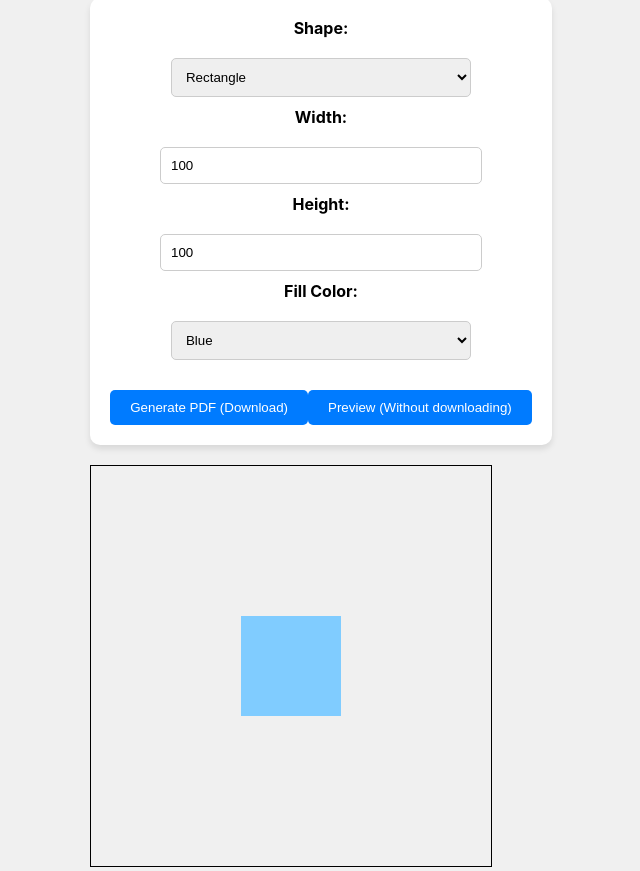
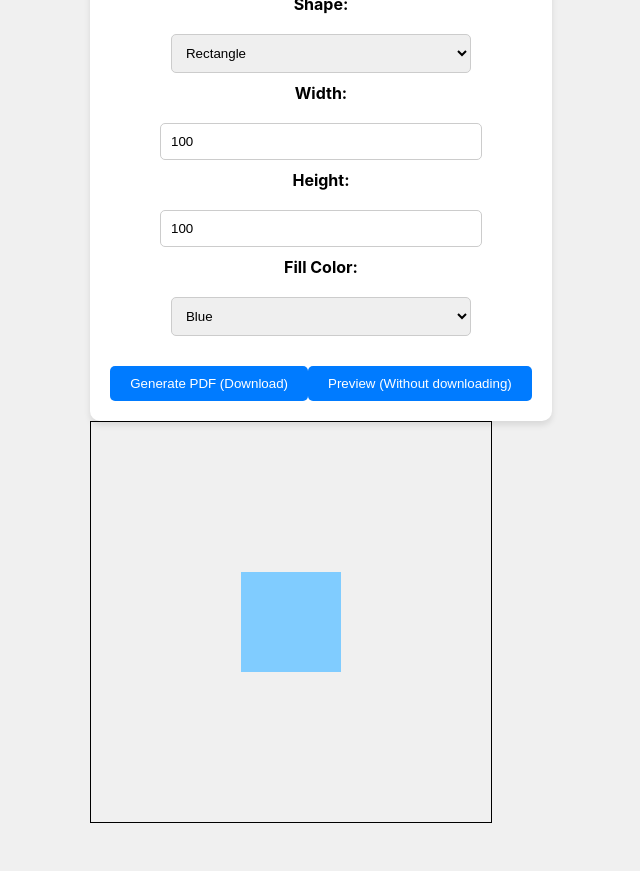
Before and after one commit to ImDXx/Drawing-app, a React (Create React App) app in the folder frontend/: page / in a window 1280 px wide. Shown: the whole page, without its empty margins (319-959 px from the left). After the commit the page ends 827 px from the top, so only its background shows below. Built offline with nearby package versions, Linux system fonts and the light colour scheme.

Commit message:
Refactored: Made component have less responsibility

```diff
--- a/frontend/src/App.tsx
+++ b/frontend/src/App.tsx
@@ -1,10 +1,52 @@
-import React from "react";
+import React, { useState } from "react";
 import ShapeForm from "./components/ShapeForm";
+import ShapeCanvas from "./components/ShapeCanvas";
+import axios from "axios";
 
 const App: React.FC = () => {
+  const [shape, setShape] = useState("rectangle");
+  const [size1, setSize1] = useState(100);
+  const [size2, setSize2] = useState(100);
+  const [color, setColor] = useState("blue");
+
+  const handleSubmit = async (action: string) => {
+    const data = { shape, size1, size2, color };
+    const endpoint = action === "preview" ? "http://127.0.0.1:5000/preview" : "http://127.0.0.1:5000/";
+    try {
+      const response = await axios.post(endpoint, data, {
+        responseType: "blob",
+      });
+      const fileURL = window.URL.createObjectURL(new Blob([response.data], { type: "application/pdf" }));
+
+      if (action === "preview") {
+        window.open(fileURL, "_blank");
+      } else {
+        const link = document.createElement("a");
+        link.href = fileURL;
+        link.download = "drawing_report.pdf";
+        document.body.appendChild(link);
+        link.click();
+        document.body.removeChild(link);
+      }
+    } catch (error) {
+      console.error("Error generating PDF:", error);
+    }
+  };
+
   return (
-    <div>
-      <ShapeForm />
+    <div className="container">
+      <ShapeForm
+        shape={shape}
+        setShape={setShape}
+        size1={size1}
+        setSize1={setSize1}
+        size2={size2}
+        setSize2={setSize2}
+        color={color}
+        setColor={setColor}
+        handleSubmit={handleSubmit}
+      />
+      <ShapeCanvas shape={shape} size1={size1} size2={size2} color={color} />
     </div>
   );
 };
--- /dev/null
+++ b/frontend/src/components/ShapeCanvas.tsx
@@ -0,0 +1,59 @@
+import React, { useEffect, useRef } from "react";
+
+interface ShapeCanvasProps {
+    shape: string;
+    size1: number;
+    size2: number;
+    color: string;
+}
+
+const ShapeCanvas: React.FC<ShapeCanvasProps> = ({ shape, size1, size2, color }) => {
+    const canvasRef = useRef<HTMLCanvasElement>(null);
+
+    const drawShape = () => {
+        const canvas = canvasRef.current;
+        if (!canvas) return;
+
+        const ctx = canvas.getContext("2d");
+        if (!ctx) return;
+
+        // Clear the canvas
+        ctx.clearRect(0, 0, canvas.width, canvas.height);
+
+        // Set the fill color based on the selected color
+        if (color === "blue") {
+            ctx.fillStyle = "rgb(128, 204, 255)"; // Matches Python's light blue (0.5, 0.8, 1)
+        } else if (color === "red") {
+            ctx.fillStyle = "rgb(255, 153, 153)"; // Matches Python's light red (1, 0.6, 0.6)
+        }
+
+        // Draw the selected shape
+        if (shape === "rectangle") {
+            ctx.fillRect(
+                (canvas.width - size1) / 2,
+                (canvas.height - size2) / 2,
+                size1,
+                size2
+            );
+        } else if (shape === "circle") {
+            ctx.beginPath();
+            ctx.arc(canvas.width / 2, canvas.height / 2, size1, 0, 2 * Math.PI);
+            ctx.fill();
+        } else if (shape === "triangle") {
+            ctx.beginPath();
+            ctx.moveTo(canvas.width / 2, canvas.height / 2 - size2 / 2);
+            ctx.lineTo(canvas.width / 2 - size1 / 2, canvas.height / 2 + size2 / 2);
+            ctx.lineTo(canvas.width / 2 + size1 / 2, canvas.height / 2 + size2 / 2);
+            ctx.closePath();
+            ctx.fill();
+        }
+    };
+
+    useEffect(() => {
+        drawShape();
+    }, [shape, size1, size2, color]);
+
+    return <canvas ref={canvasRef} width={400} height={400} style={{ border: "1px solid black" }}></canvas>;
+};
+
+export default ShapeCanvas;
--- a/frontend/src/components/ShapeForm.tsx
+++ b/frontend/src/components/ShapeForm.tsx
@@ -1,87 +1,29 @@
-import React, { useState, useEffect, useRef } from "react";
-import axios from "axios";
+import React from "react";
 
-const ShapeForm: React.FC = () => {
-    const [shape, setShape] = useState("rectangle");
-    const [size1, setSize1] = useState(100);
-    const [size2, setSize2] = useState(100);
-    const [color, setColor] = useState("blue");
-    const canvasRef = useRef<HTMLCanvasElement>(null);
-
-    // Function to draw the shape on the canvas
-    const drawShape = () => {
-        const canvas = canvasRef.current;
-        if (!canvas) return;
-
-        const ctx = canvas.getContext("2d");
-        if (!ctx) return;
-
-        // Clear the canvas
-        ctx.clearRect(0, 0, canvas.width, canvas.height);
-
-        // Set the fill color based on the selected color
-        if (color === "blue") {
-            ctx.fillStyle = "rgb(128, 204, 255)"; // Matches Python's light blue (0.5, 0.8, 1)
-        } else if (color === "red") {
-            ctx.fillStyle = "rgb(255, 153, 153)"; // Matches Python's light red (1, 0.6, 0.6)
+interface ShapeFormProps {
+    shape: string;
+    setShape: (value: string) => void;
+    size1: number;
+    setSize1: (value: number) => void;
+    size2: number;
+    setSize2: (value: number) => void;
+    color: string;
+    setColor: (value: string) => void;
+    handleSubmit: (action: string) => void;
 }
 
-        // Draw the selected shape
-        if (shape === "rectangle") {
-            ctx.fillRect(
-                (canvas.width - size1) / 2,
-                (canvas.height - size2) / 2,
+const ShapeForm: React.FC<ShapeFormProps> = ({
+    shape,
+    setShape,
     size1,
-                size2
-            );
-        } else if (shape === "circle") {
-            ctx.beginPath();
-            ctx.arc(canvas.width / 2, canvas.height / 2, size1, 0, 2 * Math.PI);
-            ctx.fill();
-        } else if (shape === "triangle") {
-            ctx.beginPath();
-            ctx.moveTo(canvas.width / 2, canvas.height / 2 - size2 / 2);
-            ctx.lineTo(canvas.width / 2 - size1 / 2, canvas.height / 2 + size2 / 2);
-            ctx.lineTo(canvas.width / 2 + size1 / 2, canvas.height / 2 + size2 / 2);
-            ctx.closePath();
-            ctx.fill();
-        }
-    };
-
-    // Redraw the shape whenever the inputs change
-    useEffect(() => {
-        drawShape();
-    }, [shape, size1, size2, color]);
-
-    const handleSubmit = async (action: string) => {
-        const data = { shape, size1, size2, color };
-        const endpoint = action === "preview" ? "http://127.0.0.1:5000/preview" : "http://127.0.0.1:5000/";
-        try {
-            const response = await axios.post(endpoint, data, {
-                responseType: "blob", // Ensure the response is treated as binary data
-            });
-            const fileURL = window.URL.createObjectURL(new Blob([response.data], { type: "application/pdf" }));
-
-            if (action === "preview") {
-                // Open the PDF in a new tab for preview
-                window.open(fileURL, "_blank");
-            } else {
-                // Trigger download for "Generate PDF"
-                const link = document.createElement("a");
-                link.href = fileURL;
-                link.download = "drawing_report.pdf"; // Set the filename
-                document.body.appendChild(link);
-                link.click();
-                document.body.removeChild(link);
-            }
-        } catch (error) {
-            console.error("Error generating PDF:", error);
-        }
-    };
-
+    setSize1,
+    size2,
+    setSize2,
+    color,
+    setColor,
+    handleSubmit,
+}) => {
     return (
-        <div>
-            <h2>Draw Shape & Export as PDF</h2>
         <form>
             <label>Shape:</label>
             <select value={shape} onChange={(e) => setShape(e.target.value)}>
@@ -91,7 +33,9 @@ const ShapeForm: React.FC = () => {
             </select>
             <br />
 
-                <label>{shape === "circle" ? "Radius:" : "Width:"}</label>
+            <label>
+                {shape === "circle" ? "Radius:" : shape === "triangle" ? "Base:" : "Width:"}
+            </label>
             <input
                 type="number"
                 value={size1}
@@ -127,16 +71,6 @@ const ShapeForm: React.FC = () => {
                 Preview (Without downloading)
             </button>
         </form>
-            <canvas
-                ref={canvasRef}
-                width={400}
-                height={400}
-                style={{
-                    border: "1px solid black",
-                    marginTop: "20px",
-                }}
-            ></canvas>
-        </div>
     );
 };
 
```
Lines whose indentation alone changed are shown as unchanged.
